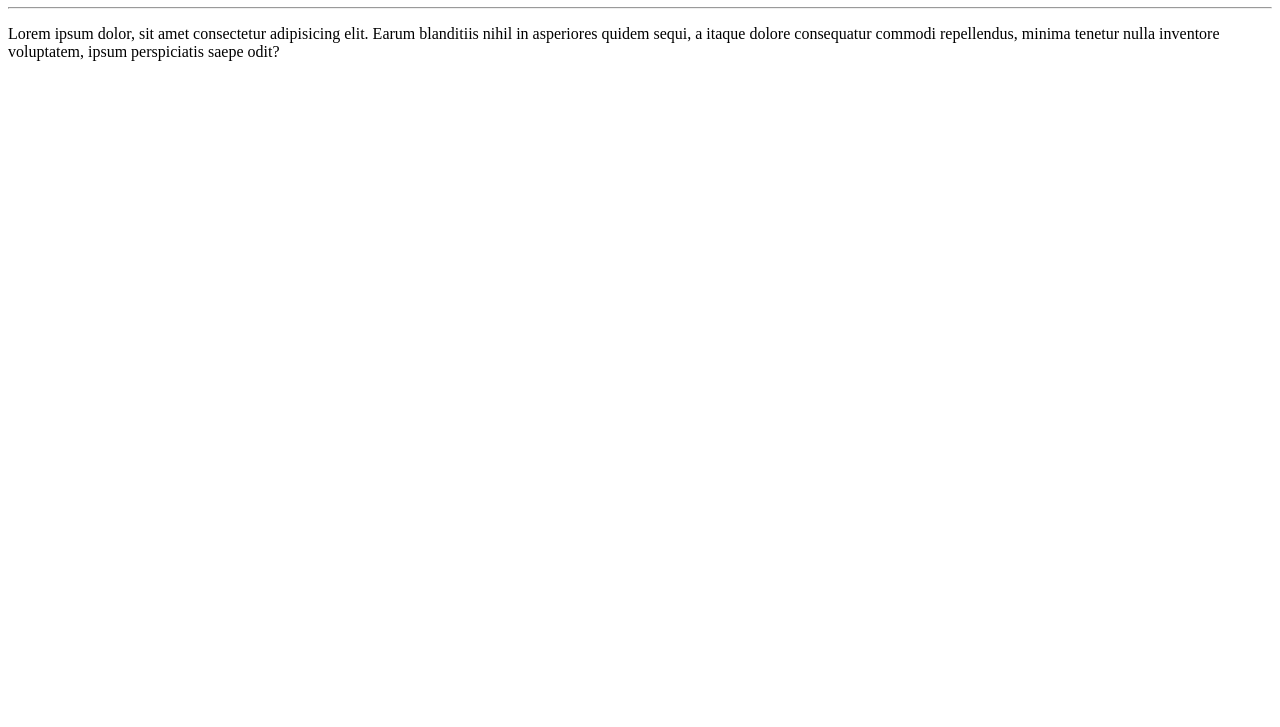
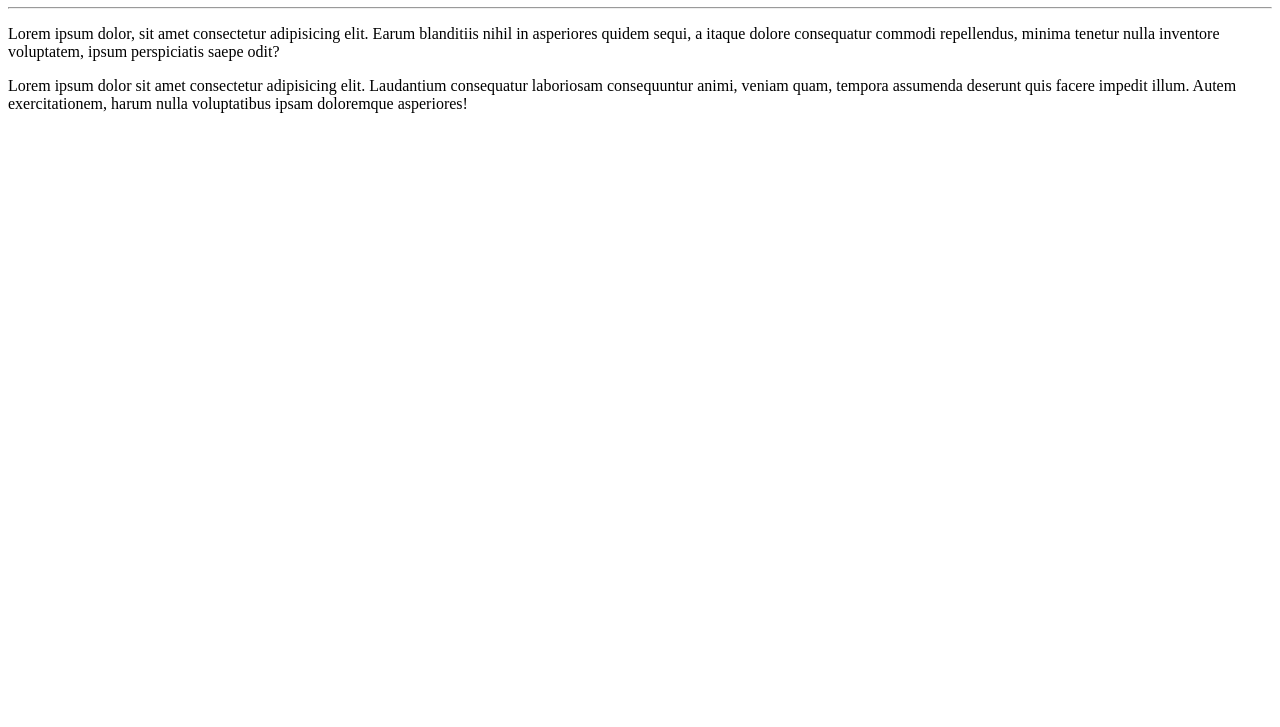
Before and after one commit to JuanVictorDevs/OlaMundo, a plain HTML site: page SiteExemplo/index.html in a window 1280 px wide. Shown: the part 73-800 px from the top of the page. Drawn offline with Linux system fonts and the light colour scheme.

Commit message:
Adicionei um paragrafo

```diff
--- a/SiteExemplo/index.html
+++ b/SiteExemplo/index.html
@@ -9,5 +9,6 @@
     <h1>Olá, Mundo!</h1>
     <hr>
     <p>Lorem ipsum dolor, sit amet consectetur adipisicing elit. Earum blanditiis nihil in asperiores quidem sequi, a itaque dolore consequatur commodi repellendus, minima tenetur nulla inventore voluptatem, ipsum perspiciatis saepe odit?</p>
+    <p>Lorem ipsum dolor sit amet consectetur adipisicing elit. Laudantium consequatur laboriosam consequuntur animi, veniam quam, tempora assumenda deserunt quis facere impedit illum. Autem exercitationem, harum nulla voluptatibus ipsam doloremque asperiores!</p>
 </body>
 </html>
```
